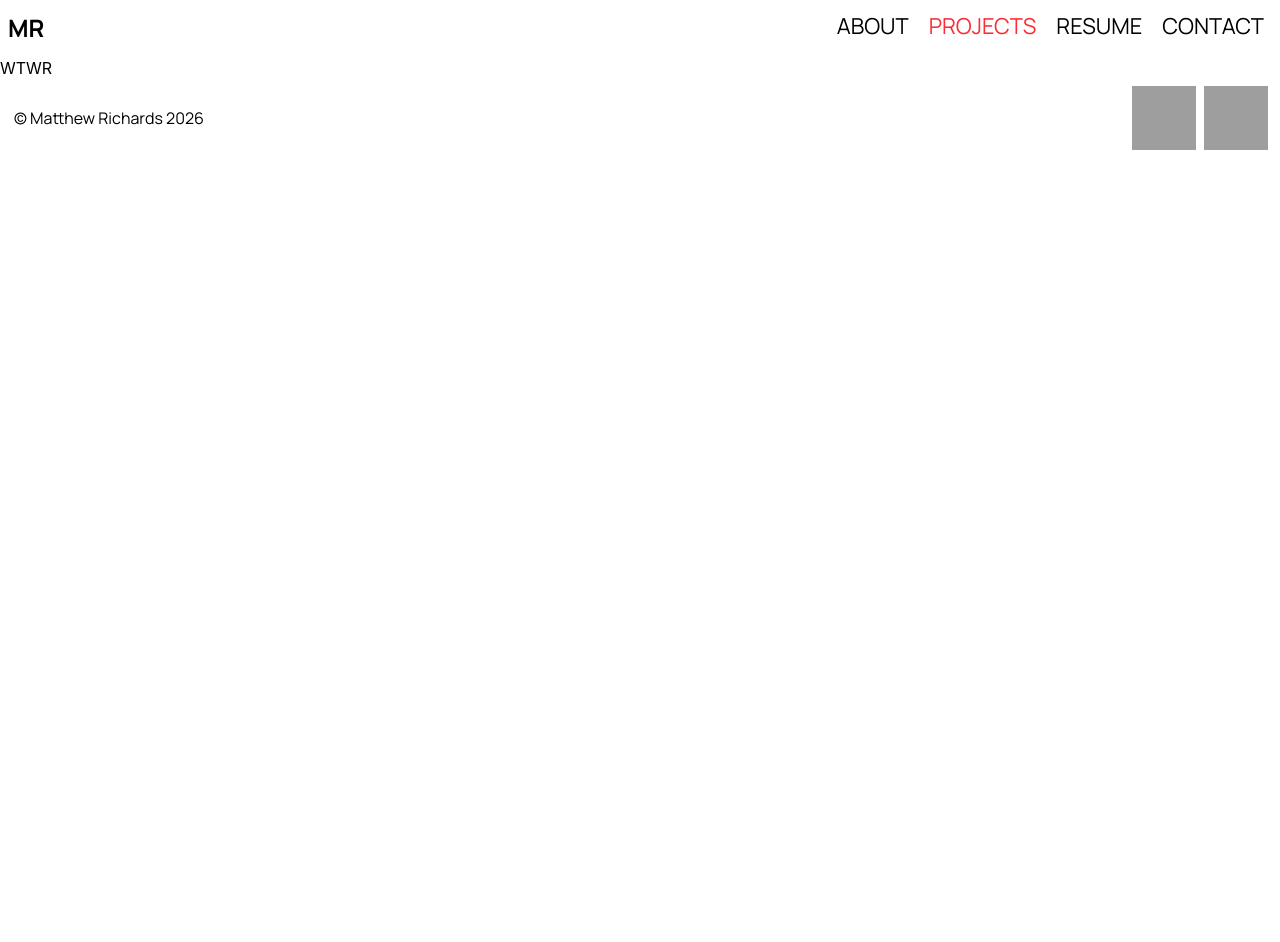
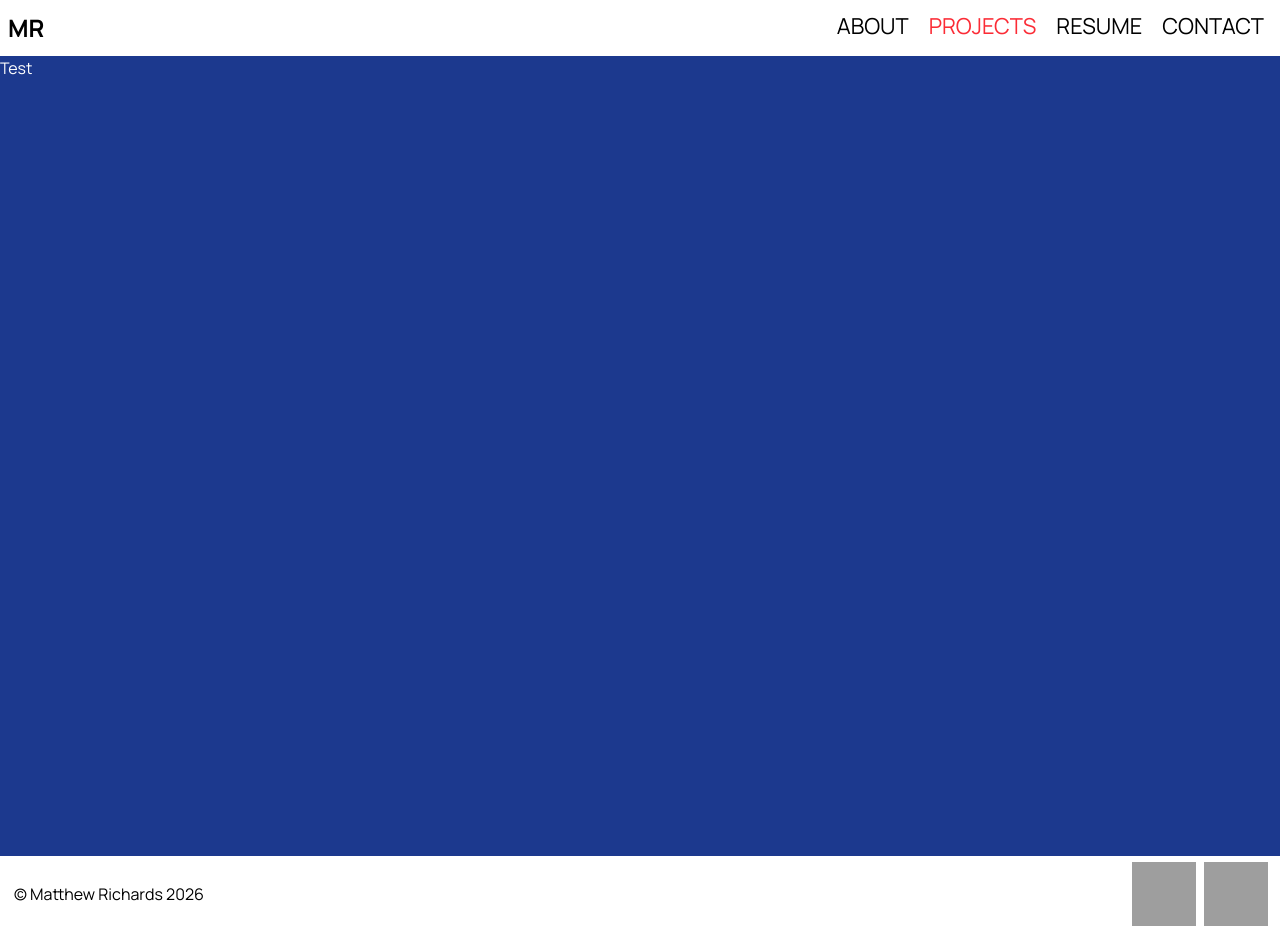
Before and after one commit to matthewrichards234/Personal_Website, a React (Vite) app: page /projects/WTWR in a window 1280 px wide. Before the commit the page ends 800 px from the top, so only its background shows below. Built offline with nearby package versions, Linux system fonts and the light colour scheme; grey boxes are pictures that could not be loaded.

Commit message:
Fix link navigation for duplicate keywords "projects/projects...". Create ProjectTemplate SB.

```diff
--- a/src/components/ProjectTemplate.tsx
+++ b/src/components/ProjectTemplate.tsx
@@ -1,5 +1,9 @@
 const ProjectTemplate = () => {
-  return <div>ProjectTemplate</div>;
+  return (
+    <div>
+      <p>Test</p>
+    </div>
+  );
 };
 
 export default ProjectTemplate;
--- a/src/components/Projects.tsx
+++ b/src/components/Projects.tsx
@@ -19,7 +19,7 @@ const Projects = () => {
         <nav className="flex flex-col gap-5 p-3 items-center">
           {projectList.map((project) => {
             return (
-              <Link to={`projects/${project}`}>
+              <Link to={`${project}`}>
                 <ProjectCard
                   title={project}
                   projectCardClassName="border bg-white rounded-2xl flex flex-col justify-center items-center shadow-2xl p-2 size-67"
--- a/src/components/WTWR.tsx
+++ b/src/components/WTWR.tsx
@@ -1,6 +1,10 @@
 import ProjectTemplate from "./ProjectTemplate";
 const WTWR = () => {
-  return <div>WTWR</div>;
+  return (
+    <div className="bg-blue-900 text-white min-h-screen w-full font-manrope">
+      <ProjectTemplate></ProjectTemplate>
+    </div>
+  );
 };
 
 export default WTWR;
```
Also changed, not shown: 1 other file (tests, documents, lock files or other folders).
